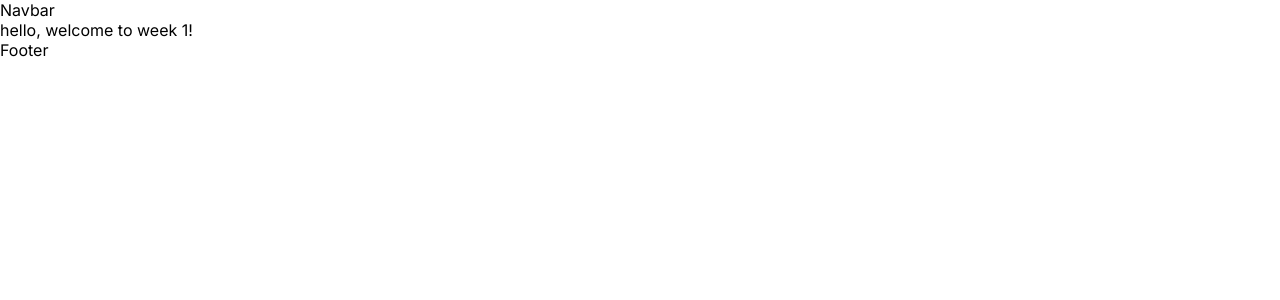
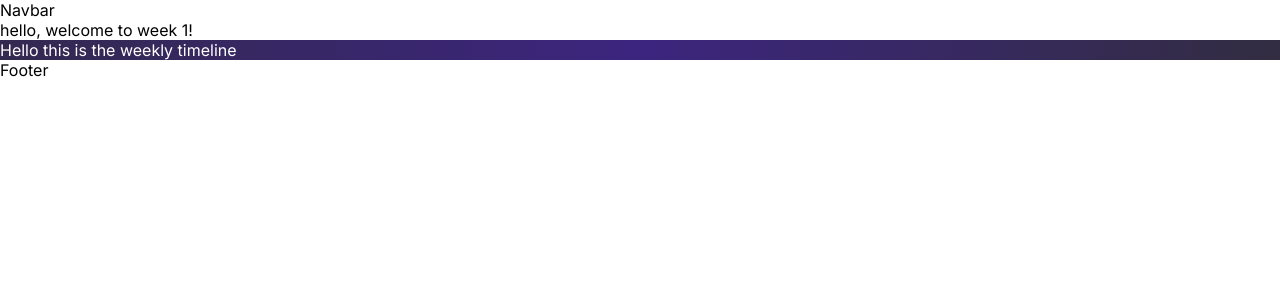
Before and after one commit to include-davis/cohort-platform, a Next.js app: page /workshop/1 in a window 1280 px wide. Shown: the top 300 px of the page. Built offline with nearby package versions, Linux system fonts and the light colour scheme.

Commit message:
add timeline component

```diff
--- /dev/null
+++ b/app/_components/weekly-timeline/weekly-timeline.jsx
@@ -0,0 +1,9 @@
+import styles from "@/app/_components/weekly-timeline/weekly-timeline.module.scss"
+
+export default function WeeklyTimeline({ week }) {
+  return (
+    <div className={styles.content}>
+      Hello this is the weekly timeline
+    </div>
+  )
+}
--- /dev/null
+++ b/app/_components/weekly-timeline/weekly-timeline.module.scss
@@ -0,0 +1,4 @@
+.content {
+    background: var(--include-gradient);
+    color: var(--text-light);
+}
--- a/app/globals.scss
+++ b/app/globals.scss
@@ -13,6 +13,8 @@
 
   --edge-spacing: 200px;
   --folder-tab-width: 1076px;
+
+  --include-gradient: linear-gradient(90deg, #332950, #3C257E, #322D41);
 }
 
 * {
--- a/app/workshop/[num]/page.jsx
+++ b/app/workshop/[num]/page.jsx
@@ -1,3 +1,4 @@
+import WeeklyTimeline from "@/app/_components/weekly-timeline/weekly-timeline";
 import styles from "./workshop.module.scss";
 
 // params: { num: string }
@@ -5,6 +6,7 @@ export default function Workshop({ params }){
     return(
         <div>
             hello, welcome to week {params.num}!
+            <WeeklyTimeline week={params.num} />
         </div>
     )
 }
```
